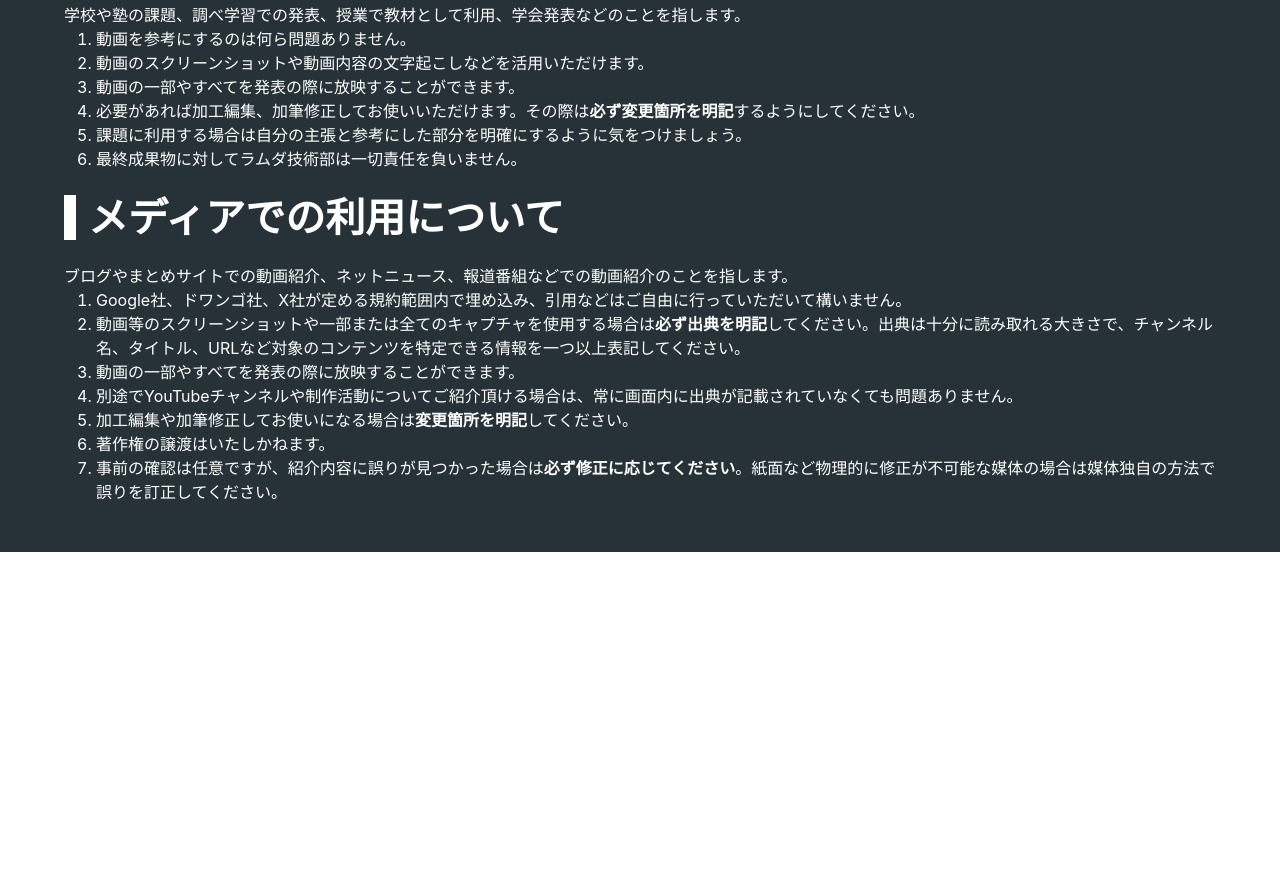
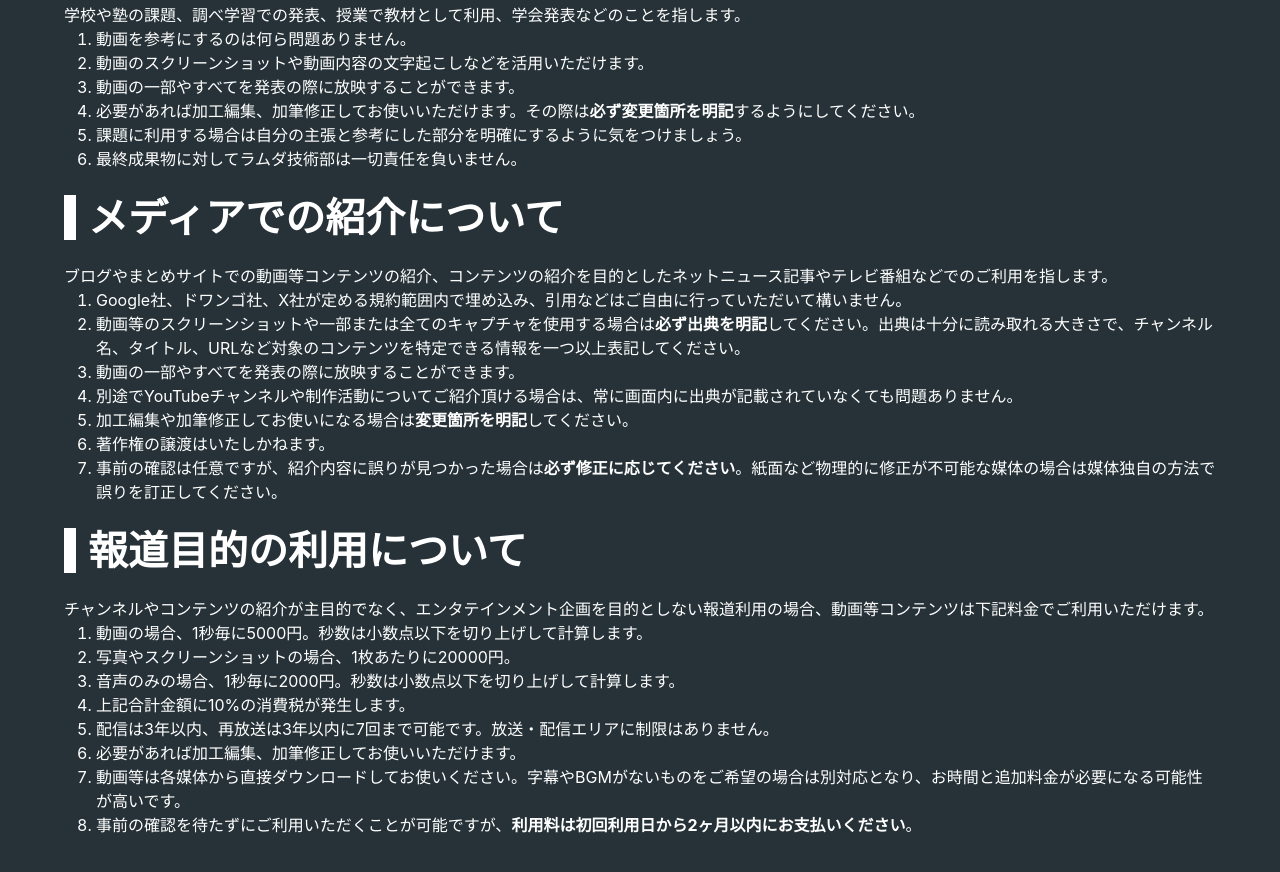
Before and after one commit to yoidea/portfolio, a Gatsby site: page /guidelines in a window 1280 px wide. Shown: the part 604-1476 px from the top of the page. Before the commit the page ends 1156 px from the top, so only its background shows below. Built offline with nearby package versions, Linux system fonts and the light colour scheme; Gatsby itself is replaced by a stand-in of ours; what sweet-scroll would draw is missing.

Commit message:
報道利用料金を明記

```diff
--- a/src/pages/guidelines.js
+++ b/src/pages/guidelines.js
@@ -1,4 +1,5 @@
 import React, { Component } from "react";
+import { Link } from "gatsby";
 
 import Layout from "../components/layout";
 import Hero from "../components/hero";
@@ -7,7 +8,7 @@ import { Heading, CodeBlock } from "../components/typography";
 
 import "./animista.css";
 
-class PgpPage extends Component {
+class GuidlinePage extends Component {
   constructor(props) {
     super(props);
   }
@@ -20,12 +21,12 @@ class PgpPage extends Component {
           <Heading>動画等コンテンツ利用ガイドライン</Heading>
 
           <section className="block">
-            <p>ラムダ技術部が制作したコンテンツは、教育目的での利用（学校の課題、授業での利用、学会発表など）やメディアでのツ紹介（ブログ記事、ニュースでの紹介など）に限って、下記のガイドラインを遵守していただければ<strong>無償で利用できます</strong>。<strong>利用許可を待つ必要はありません</strong>。</p>
+            <p>ラムダ技術部が制作したコンテンツは、教育目的での利用（学校の課題、授業での利用、学会発表など）やメディアでのコンテンツ紹介（ブログ記事、ニュースでの紹介など）に限って、下記のガイドラインを遵守していただければ<strong>無償で利用できます</strong>。<strong>利用許可を待つ必要はありません</strong>。</p>
           </section>
 
           <section className="block">
             <div class="notification is-primary has-text-centered">
-              ガイドライン範囲外の特殊な用途での利用をご検討の方は、ご予算や利用方法をご提示の上でお問い合わせフォームからご相談ください。
+              ガイドライン範囲外の特殊な用途での利用をご検討の方は、ご予算や利用方法をご提示の上で<Link to="/about">お問い合わせフォーム</Link>からご相談ください。
             </div>
           </section>
 
@@ -56,8 +57,8 @@ class PgpPage extends Component {
           </section>
 
           <section className="block">
-            <Heading>メディアでの利用について</Heading>
-            <p>ブログやまとめサイトでの動画紹介、ネットニュース、報道番組などでの動画紹介のことを指します。</p>
+            <Heading>メディアでの紹介について</Heading>
+            <p>ブログやまとめサイトでの動画等コンテンツの紹介、コンテンツの紹介を目的としたネットニュース記事やテレビ番組などでのご利用を指します。</p>
             <ol>
               <li>Google社、ドワンゴ社、X社が定める規約範囲内で埋め込み、引用などはご自由に行っていただいて構いません。</li>
               <li>動画等のスクリーンショットや一部または全てのキャプチャを使用する場合は<strong>必ず出典を明記</strong>してください。出典は十分に読み取れる大きさで、チャンネル名、タイトル、URLなど対象のコンテンツを特定できる情報を一つ以上表記してください。</li>
@@ -68,10 +69,25 @@ class PgpPage extends Component {
               <li>事前の確認は任意ですが、紹介内容に誤りが見つかった場合は<strong>必ず修正に応じてください</strong>。紙面など物理的に修正が不可能な媒体の場合は媒体独自の方法で誤りを訂正してください。</li>
             </ol>
           </section>
+
+          <section className="block">
+            <Heading>報道目的の利用について</Heading>
+            <p>チャンネルやコンテンツの紹介が主目的でなく、エンタテインメント企画を目的としない報道利用の場合、動画等コンテンツは下記料金でご利用いただけます。</p>
+            <ol>
+              <li>動画の場合、1秒毎に5000円。秒数は小数点以下を切り上げして計算します。</li>
+              <li>写真やスクリーンショットの場合、1枚あたりに20000円。</li>
+              <li>音声のみの場合、1秒毎に2000円。秒数は小数点以下を切り上げして計算します。</li>
+              <li>上記合計金額に10%の消費税が発生します。</li>
+              <li>配信は3年以内、再放送は3年以内に7回まで可能です。放送・配信エリアに制限はありません。</li>
+              <li>必要があれば加工編集、加筆修正してお使いいただけます。</li>
+              <li>動画等は各媒体から直接ダウンロードしてお使いください。字幕やBGMがないものをご希望の場合は別対応となり、お時間と追加料金が必要になる可能性が高いです。</li>
+              <li>事前の確認を待たずにご利用いただくことが可能ですが、<strong>利用料は初回利用日から2ヶ月以内にお支払いください</strong>。</li>
+            </ol>
+          </section>
         </Hero>
       </Layout>
     );
   }
 }
 
-export default PgpPage;
+export default GuidlinePage;
```
